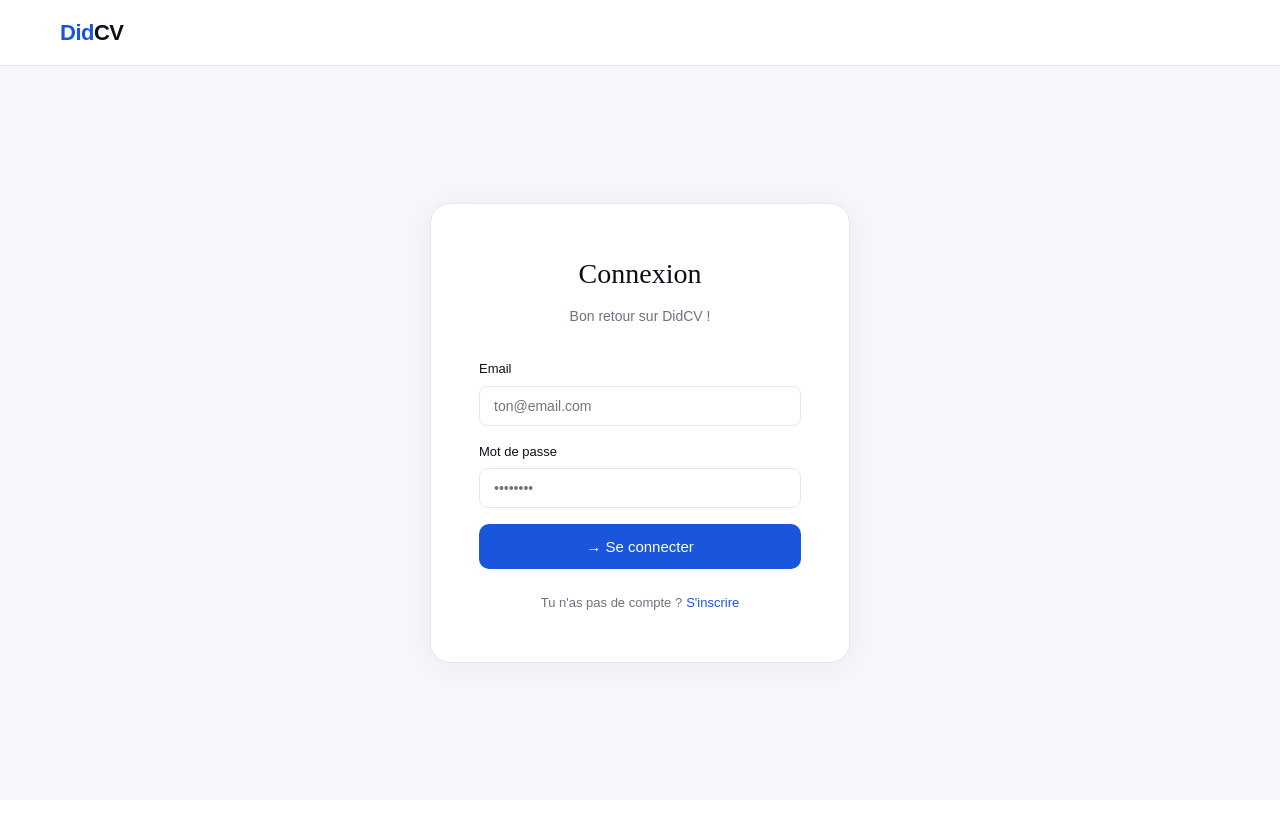
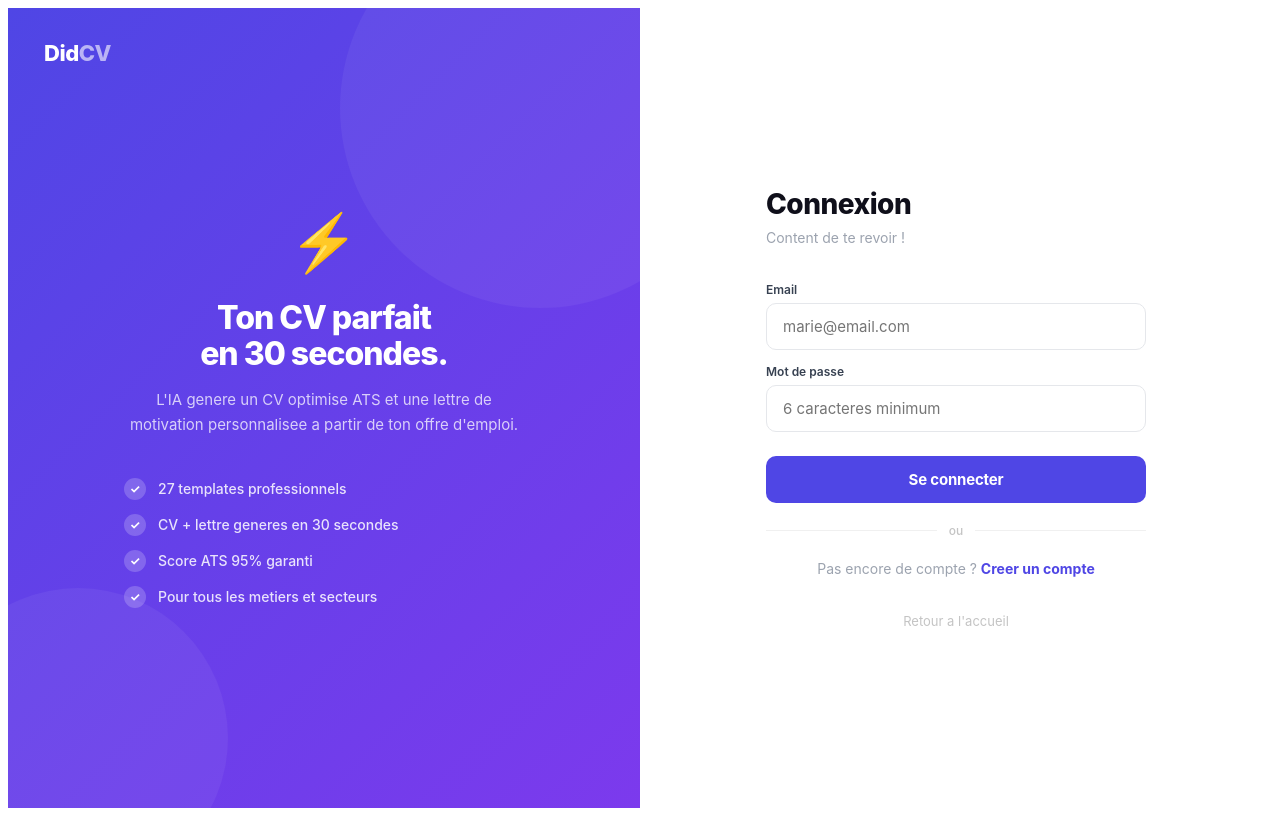
Before and after one commit to Didi276/didcv, a React (Vite) app: page /auth in a window 1280 px wide. Built offline with nearby package versions, Linux system fonts and the light colour scheme; no server answers.

Commit message:
feat: nouvelle page auth style CVDesignr

```diff
--- a/src/Auth.jsx
+++ b/src/Auth.jsx
@@ -1,98 +1,166 @@
 import { useState } from 'react'
 import { supabase } from './supabase'
-import './App.css'
 
-function Auth() {
+export default function Auth() {
+  const [mode, setMode] = useState('login')
   const [email, setEmail] = useState('')
   const [password, setPassword] = useState('')
-  const [isLogin, setIsLogin] = useState(true)
   const [loading, setLoading] = useState(false)
-  const [message, setMessage] = useState('')
+  const [error, setError] = useState('')
+  const [success, setSuccess] = useState('')
 
   const handleSubmit = async () => {
+    if (!email || !password) { setError('Remplis tous les champs.'); return }
+    if (password.length < 6) { setError('Mot de passe : 6 caracteres minimum.'); return }
     setLoading(true)
-    setMessage('')
+    setError('')
+    setSuccess('')
 
-    try {
-      if (isLogin) {
+    if (mode === 'login') {
       const { error } = await supabase.auth.signInWithPassword({ email, password })
-        if (error) throw error
+      if (error) { setError('Email ou mot de passe incorrect.'); setLoading(false); return }
       window.location.href = '/dashboard'
     } else {
       const { error } = await supabase.auth.signUp({ email, password })
-        if (error) throw error
-        setMessage('✅ Compte créé ! Tu peux maintenant te connecter.')
-setIsLogin(true)
+      if (error) { setError('Erreur lors de la creation du compte.'); setLoading(false); return }
+      setSuccess('Compte cree ! Verifie ton email pour confirmer.')
+      setLoading(false)
     }
-    } catch (error) {
-      setMessage('❌ ' + error.message)
   }
 
-    setLoading(false)
+  const INPUT = {
+    width: '100%', padding: '13px 16px', border: '1.5px solid #e5e7eb',
+    borderRadius: '10px', fontSize: '15px', outline: 'none',
+    fontFamily: '"Inter",system-ui,sans-serif', color: '#111',
+    boxSizing: 'border-box', transition: 'border-color 0.15s',
   }
 
   return (
-    <div className="auth-page">
-      <nav>
-        <a className="logo" href="/"><span>Did</span>CV</a>
-      </nav>
+    <div style={{ minHeight: '100vh', display: 'grid', gridTemplateColumns: '1fr 1fr', fontFamily: '"Inter",system-ui,sans-serif' }}>
 
-      <div className="auth-wrap">
-        <div className="auth-card">
-          <div className="auth-header">
-            <h2>{isLogin ? 'Connexion' : 'Créer un compte'}</h2>
-            <p>{isLogin ? 'Bon retour sur DidCV !' : 'Rejoins des milliers de candidats'}</p>
+      {/* ─── GAUCHE : Visuel ─── */}
+      <div style={{ background: 'linear-gradient(135deg, #4f46e5, #7c3aed)', display: 'flex', flexDirection: 'column', alignItems: 'center', justifyContent: 'center', padding: '60px', position: 'relative', overflow: 'hidden' }}>
+
+        {/* Cercles decoratifs */}
+        <div style={{ position: 'absolute', width: '400px', height: '400px', borderRadius: '50%', background: 'rgba(255,255,255,0.05)', top: '-100px', right: '-100px' }} />
+        <div style={{ position: 'absolute', width: '300px', height: '300px', borderRadius: '50%', background: 'rgba(255,255,255,0.05)', bottom: '-80px', left: '-80px' }} />
+
+        {/* Logo */}
+        <a href="/" style={{ textDecoration: 'none', position: 'absolute', top: '32px', left: '36px' }}>
+          <div style={{ fontWeight: '800', fontSize: '22px', color: '#fff', letterSpacing: '-0.5px' }}>
+            Did<span style={{ color: 'rgba(255,255,255,0.6)' }}>CV</span>
+          </div>
+        </a>
+
+        {/* Contenu central */}
+        <div style={{ textAlign: 'center', zIndex: 1, maxWidth: '400px' }}>
+          <div style={{ fontSize: '56px', marginBottom: '24px' }}>⚡</div>
+          <h2 style={{ fontSize: '32px', fontWeight: '800', color: '#fff', margin: '0 0 16px', letterSpacing: '-1px', lineHeight: '1.1' }}>
+            Ton CV parfait<br />en 30 secondes.
+          </h2>
+          <p style={{ fontSize: '15px', color: 'rgba(255,255,255,0.75)', margin: '0 0 40px', lineHeight: '1.7' }}>
+            L'IA genere un CV optimise ATS et une lettre de motivation personnalisee a partir de ton offre d'emploi.
+          </p>
+
+          {/* Features */}
+          <div style={{ display: 'flex', flexDirection: 'column', gap: '14px', textAlign: 'left' }}>
+            {[
+              ['✓', '27 templates professionnels'],
+              ['✓', 'CV + lettre generes en 30 secondes'],
+              ['✓', 'Score ATS 95% garanti'],
+              ['✓', 'Pour tous les metiers et secteurs'],
+            ].map(([icon, text]) => (
+              <div key={text} style={{ display: 'flex', alignItems: 'center', gap: '12px' }}>
+                <div style={{ width: '22px', height: '22px', borderRadius: '50%', background: 'rgba(255,255,255,0.2)', display: 'flex', alignItems: 'center', justifyContent: 'center', fontSize: '12px', fontWeight: '700', color: '#fff', flexShrink: 0 }}>{icon}</div>
+                <div style={{ fontSize: '14px', color: 'rgba(255,255,255,0.85)', fontWeight: '500' }}>{text}</div>
+              </div>
+            ))}
+          </div>
+        </div>
       </div>
 
-          <div className="auth-form">
-            <div className="auth-field">
-              <label>Email</label>
+      {/* ─── DROITE : Formulaire ─── */}
+      <div style={{ display: 'flex', alignItems: 'center', justifyContent: 'center', padding: '60px 48px', background: '#fff' }}>
+        <div style={{ width: '100%', maxWidth: '380px' }}>
+
+          {/* Titre */}
+          <h1 style={{ fontSize: '28px', fontWeight: '800', color: '#0f0f1a', margin: '0 0 8px', letterSpacing: '-0.5px' }}>
+            {mode === 'login' ? 'Connexion' : 'Creer un compte'}
+          </h1>
+          <p style={{ fontSize: '14px', color: '#9ca3af', margin: '0 0 36px' }}>
+            {mode === 'login'
+              ? 'Content de te revoir !'
+              : 'Gratuit pour commencer - aucune carte bancaire'}
+          </p>
+
+          {/* Formulaire */}
+          <div style={{ display: 'flex', flexDirection: 'column', gap: '14px', marginBottom: '24px' }}>
+            <div>
+              <label style={{ fontSize: '12px', fontWeight: '600', color: '#374151', display: 'block', marginBottom: '6px' }}>Email</label>
               <input
-                type="email"
-                placeholder="ton@email.com"
-                value={email}
-                onChange={(e) => setEmail(e.target.value)}
-                className="auth-input"
+                type="email" value={email} onChange={e => setEmail(e.target.value)}
+                placeholder="marie@email.com" style={INPUT}
+                onFocus={e => e.target.style.borderColor = '#4f46e5'}
+                onBlur={e => e.target.style.borderColor = '#e5e7eb'}
+                onKeyDown={e => e.key === 'Enter' && handleSubmit()}
               />
             </div>
-
-            <div className="auth-field">
-              <label>Mot de passe</label>
+            <div>
+              <label style={{ fontSize: '12px', fontWeight: '600', color: '#374151', display: 'block', marginBottom: '6px' }}>Mot de passe</label>
               <input
-                type="password"
-                placeholder="••••••••"
-                value={password}
-                onChange={(e) => setPassword(e.target.value)}
-                className="auth-input"
+                type="password" value={password} onChange={e => setPassword(e.target.value)}
+                placeholder="6 caracteres minimum" style={INPUT}
+                onFocus={e => e.target.style.borderColor = '#4f46e5'}
+                onBlur={e => e.target.style.borderColor = '#e5e7eb'}
+                onKeyDown={e => e.key === 'Enter' && handleSubmit()}
               />
             </div>
+          </div>
 
-            {message && (
-              <div className="auth-message">{message}</div>
+          {/* Erreur / succes */}
+          {error && (
+            <div style={{ padding: '12px 16px', background: '#fef2f2', border: '1px solid #fecaca', borderRadius: '9px', fontSize: '13px', color: '#dc2626', marginBottom: '16px' }}>
+              {error}
+            </div>
+          )}
+          {success && (
+            <div style={{ padding: '12px 16px', background: '#f0fdf4', border: '1px solid #86efac', borderRadius: '9px', fontSize: '13px', color: '#16a34a', marginBottom: '16px' }}>
+              {success}
+            </div>
           )}
 
-            <button
-              className="btn-generate"
-              onClick={handleSubmit}
-              disabled={loading}
-            >
-              {loading ? '⏳ Chargement...' : isLogin ? '→ Se connecter' : '→ Créer mon compte'}
+          {/* Bouton principal */}
+          <button onClick={handleSubmit} disabled={loading}
+            style={{ width: '100%', padding: '14px', background: loading ? '#a5b4fc' : '#4f46e5', color: '#fff', border: 'none', borderRadius: '10px', fontSize: '15px', fontWeight: '700', cursor: loading ? 'default' : 'pointer', fontFamily: 'inherit', letterSpacing: '-0.2px', transition: 'background 0.15s', marginBottom: '20px' }}>
+            {loading ? '⏳ Chargement...' : mode === 'login' ? 'Se connecter' : 'Creer mon compte gratuit'}
           </button>
 
-            <div className="auth-switch">
-              {isLogin ? "Tu n'as pas de compte ?" : "Tu as déjà un compte ?"}
-              <button
-                className="auth-link"
-                onClick={() => setIsLogin(!isLogin)}
-              >
-                {isLogin ? "S'inscrire" : "Se connecter"}
+          {/* Separateur */}
+          <div style={{ display: 'flex', alignItems: 'center', gap: '12px', marginBottom: '20px' }}>
+            <div style={{ flex: 1, height: '1px', background: '#f0f0f0' }} />
+            <div style={{ fontSize: '12px', color: '#c4c4c4', fontWeight: '500' }}>ou</div>
+            <div style={{ flex: 1, height: '1px', background: '#f0f0f0' }} />
+          </div>
+
+          {/* Toggle mode */}
+          <div style={{ textAlign: 'center' }}>
+            <span style={{ fontSize: '14px', color: '#9ca3af' }}>
+              {mode === 'login' ? "Pas encore de compte ? " : "Deja un compte ? "}
+            </span>
+            <button onClick={() => { setMode(mode === 'login' ? 'signup' : 'login'); setError(''); setSuccess('') }}
+              style={{ fontSize: '14px', color: '#4f46e5', fontWeight: '700', background: 'none', border: 'none', cursor: 'pointer', fontFamily: 'inherit', padding: 0 }}>
+              {mode === 'login' ? 'Creer un compte' : 'Se connecter'}
             </button>
           </div>
+
+          {/* Back home */}
+          <div style={{ textAlign: 'center', marginTop: '32px' }}>
+            <a href="/" style={{ fontSize: '13px', color: '#c4c4c4', textDecoration: 'none' }}>
+              Retour a l'accueil
+            </a>
           </div>
         </div>
       </div>
     </div>
   )
 }
-
-export default Auth
```
Lines whose indentation alone changed are shown as unchanged.
